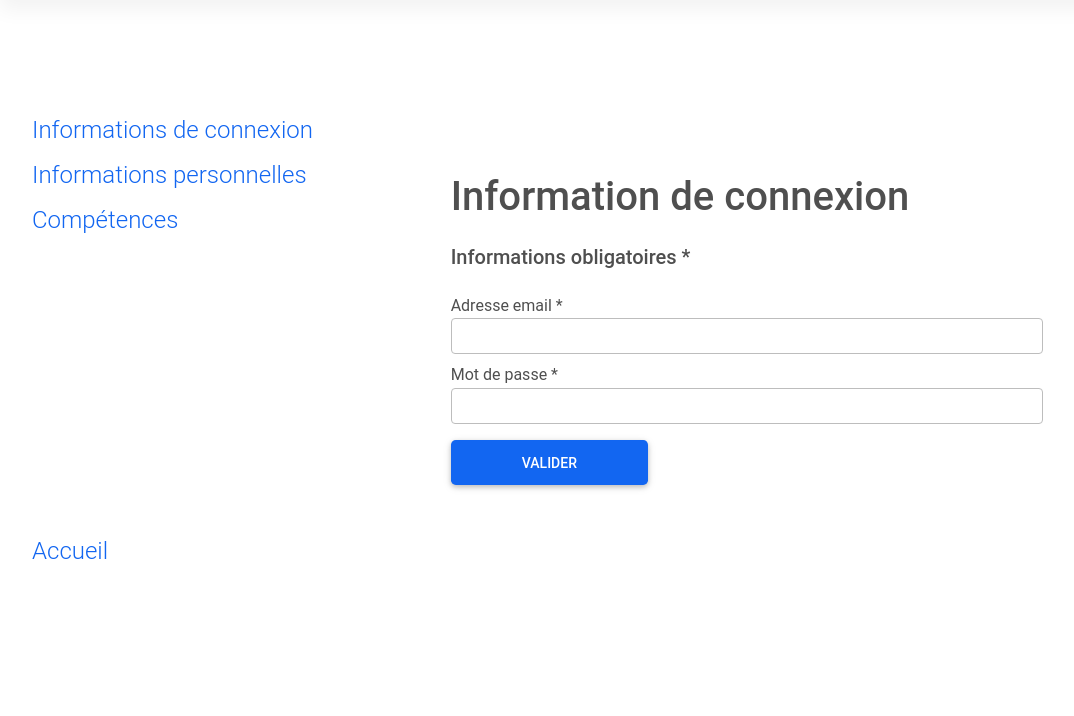
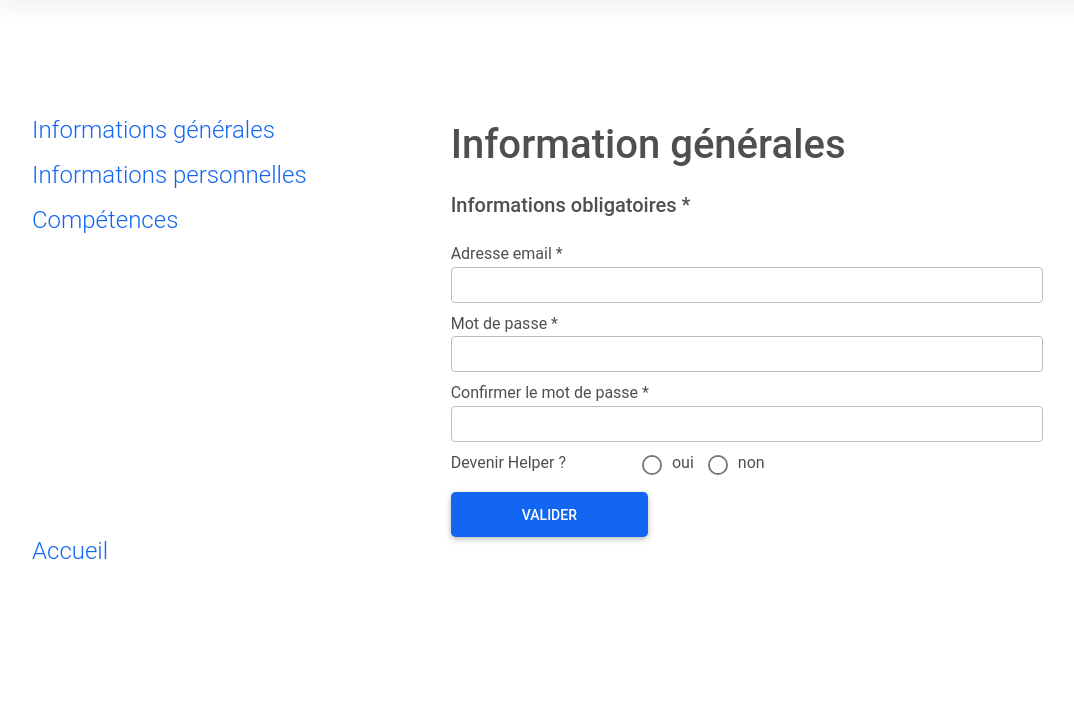
Before and after one commit to learnWeb3/Tynkle, a PHP site: page /profile.php in a window 1280 px wide. Shown: the part 59-775 px from the top of the page, without its empty margins (0-1074 px from the left). Run offline with PHP 8.4, Linux system fonts and the light colour scheme.

Commit message:
addding profile page raw design

```diff
--- a/profile.php
+++ b/profile.php
@@ -4,7 +4,7 @@
 <head>
     <meta charset="UTF-8">
     <meta name="viewport" content="width=device-width, initial-scale=1.0">
-    <title>Se connecter</title>
+    <title>Mon compte</title>
     <meta name="author" content="">
     <meta name="description" content="">
     <link rel="stylesheet" href="./assets/css/mdb.min.css">
@@ -23,7 +23,7 @@
         <aside class="d-none col-lg-4 d-lg-flex flex-column justify-content-around p-4 fixed-bottom" style="height:100vh" id="menu-navigation">
             <ul class="nav flex-column">
                 <li class="nav-item">
-                    <a class="nav-link active display-6" href="#account_informations">Informations de connexion</a>
+                    <a class="nav-link active display-6" href="#account_informations">Informations générales</a>
                 </li>
                 <li class="nav-item">
                     <a class="nav-link display-6" href="#personnal_informations">Informations personnelles</a>
@@ -42,7 +42,7 @@
 
             <section style="min-height:95vh" class="w-100 d-flex align-items-center" id="account_informations">
                 <form action="" class="w-100 mb-4">
-                    <h1>Information de connexion</h1>
+                    <h1>Information générales</h1>
 
                     <h5 class="my-4">Informations obligatoires *</h5>
                     <div class="form-group my-2">
@@ -51,7 +51,27 @@
                     </div>
                     <div class="form-group my-2">
                         <label for="password">Mot de passe *</label>
-                        <input type="password" id="password" name="password" class="form-control">
+                        <input type="password" class="form-control">
+                    </div>
+                    <div class="form-group my-2">
+                        <label for="password_confirmation">Confirmer le mot de passe *</label>
+                        <input type="password" id="password_confirmation" name="password_confirmation" class="form-control">
+                    </div>
+
+                    <div class="form-group my-2 d-flex col-12">
+                        <div class="col-4">
+                            <label for="helper_role">Devenir Helper ?</label>
+                        </div>
+                        <div class="col-6">
+                            <div class="form-check form-check-inline">
+                                <input class="form-check-input" type="radio" name="helper_role" id="helper_role_1" value="option1">
+                                <label class="form-check-label" for="helper_role">oui</label>
+                            </div>
+                            <div class="form-check form-check-inline">
+                                <input class="form-check-input" type="radio" name="helper_role" id="helper_role_2" value="option2">
+                                <label class="form-check-label" for="helper_role_2">non</label>
+                            </div>
+                        </div>
                     </div>
                     <button type="submit" class='btn btn-lg btn-primary col-12 col-lg-4 my-2'>VALIDER</button>
                 </form>
```
